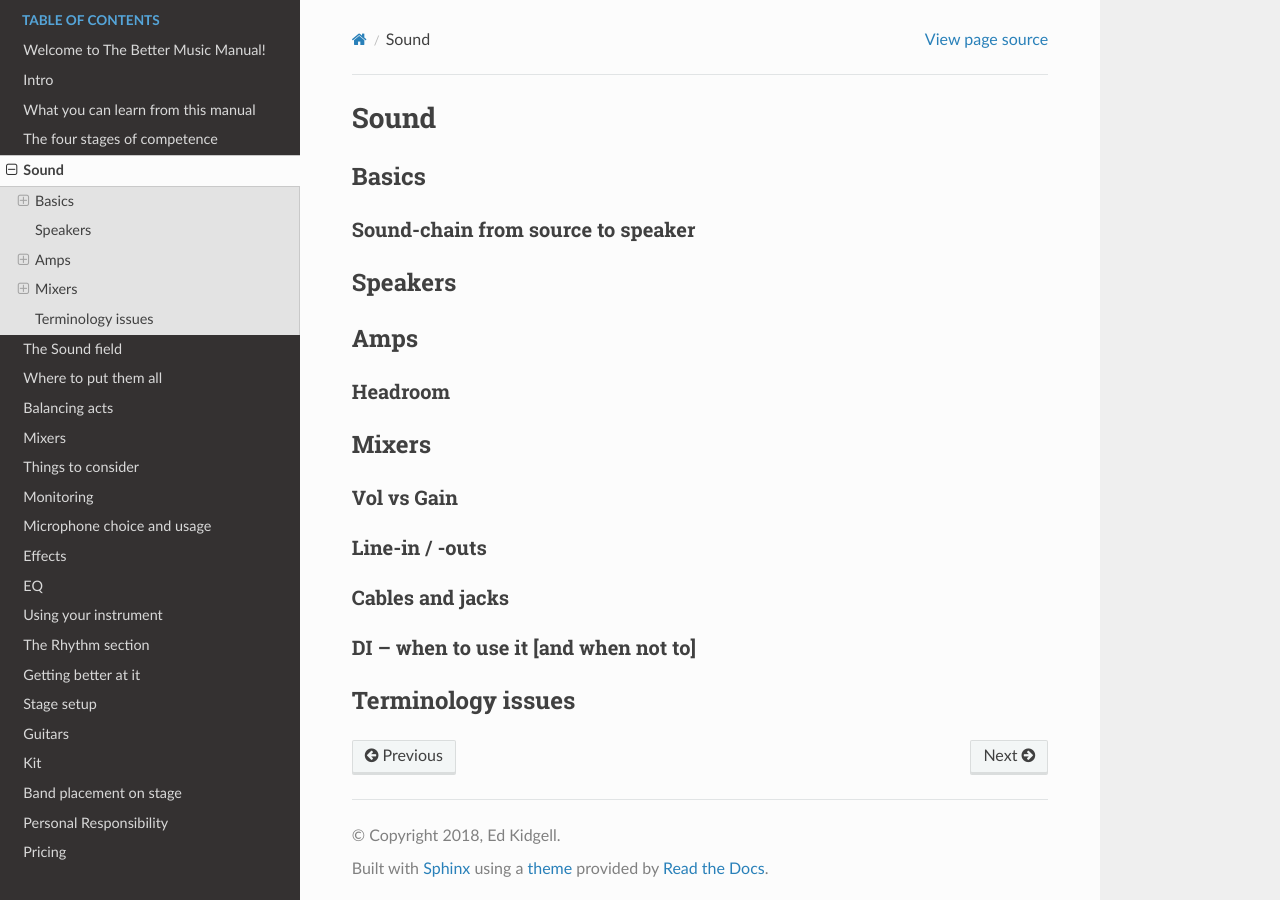
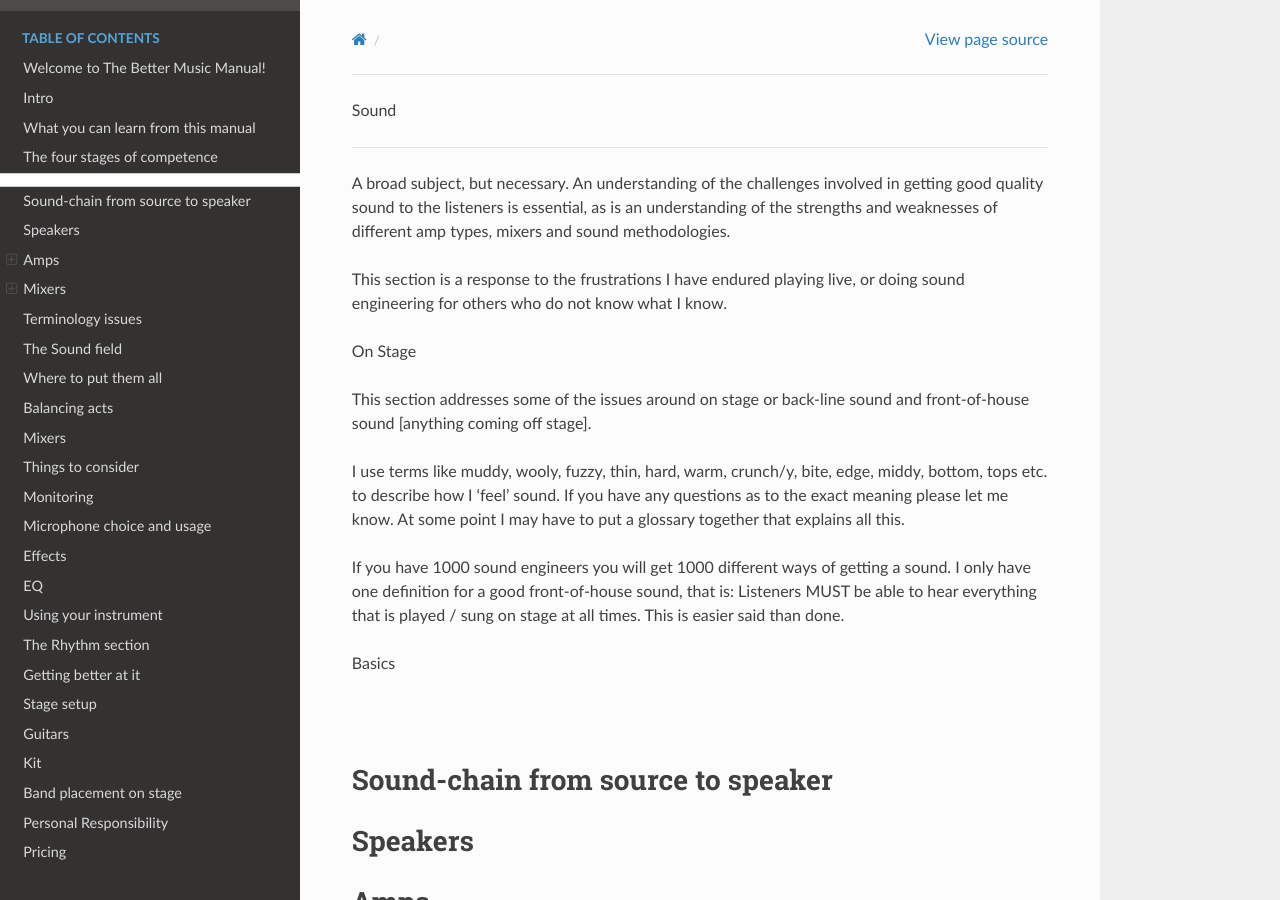
Before and after one commit to flakjakk/docs-repo, a Sphinx documentation site: the page built from docs/source/sound1.md, in a window 1280 px wide and 900 px high. Built offline with Sphinx 7.4.7 and the Read the Docs theme 2.0.0, drawn with Linux system fonts in a browser that asks for light colours.

Commit message:
Editing 'sound1'.

```diff
--- a/docs/source/sound1.md
+++ b/docs/source/sound1.md
@@ -1,6 +1,21 @@
-# Sound
+Sound
+*****
 
-## Basics
+A broad subject, but necessary. An understanding of the challenges involved in getting good quality sound to the listeners is essential, as is an understanding of the strengths and weaknesses of different amp types, mixers and sound methodologies.
+
+This section is a response to the frustrations I have endured playing live, or doing sound engineering for others who do not know what I know.
+
+On Stage
+
+This section addresses some of the issues around on stage or back-line sound and front-of-house sound [anything coming off stage].
+
+I use terms like muddy, wooly, fuzzy, thin, hard, warm, crunch/y, bite, edge, middy, bottom, tops etc. to describe how I 'feel' sound. If you have any questions as to the exact meaning please let me know. At some point I may have to put a glossary together that explains all this.
+
+If you have 1000 sound engineers you will get 1000 different ways of getting a sound. I only have one definition for a good front-of-house sound, that is: Listeners MUST be able to hear everything that is played / sung on stage at all times. This is easier said than done.
+
+
+Basics
+######
 
 ### Sound-chain from source to speaker
 
```
